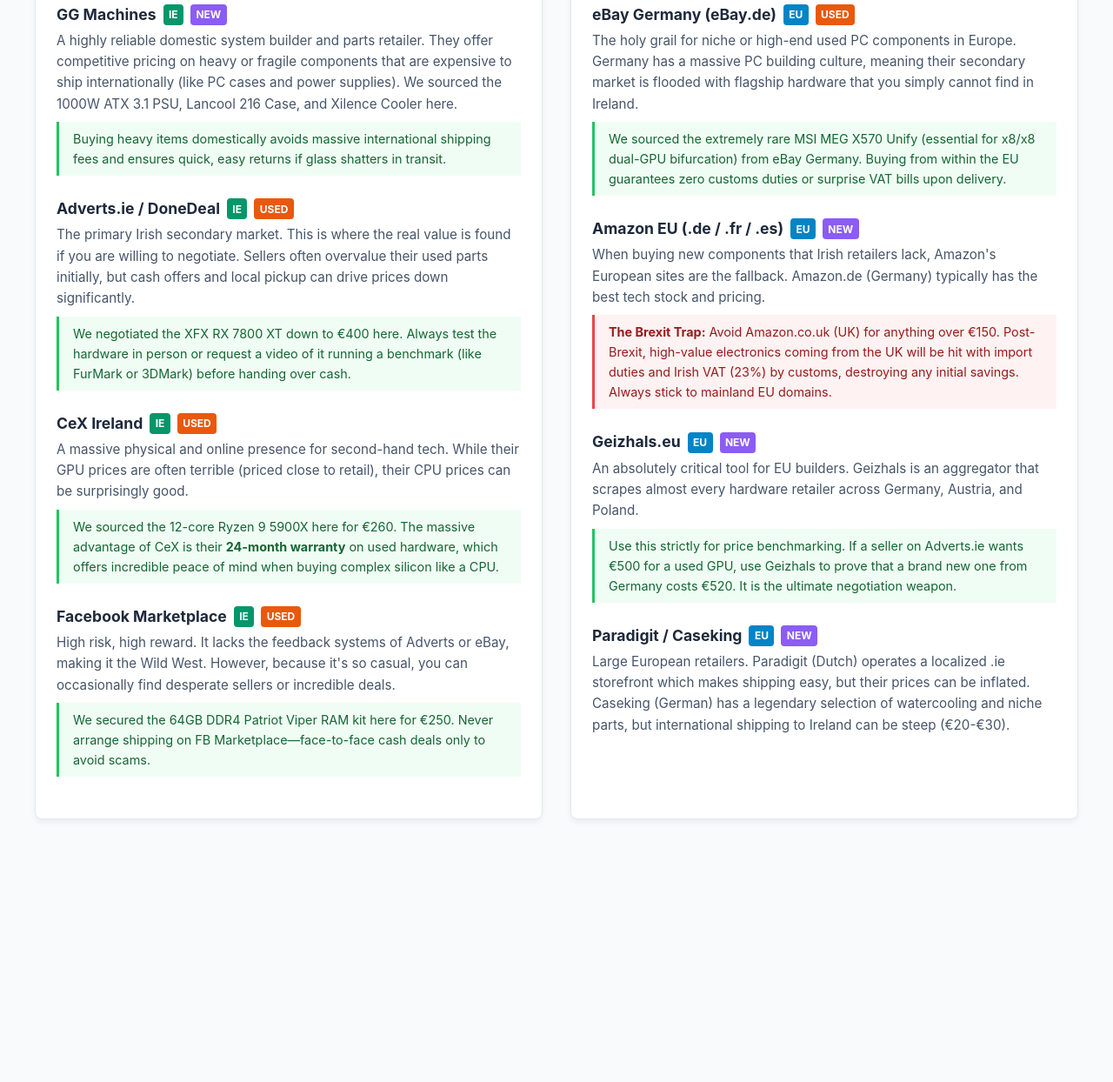
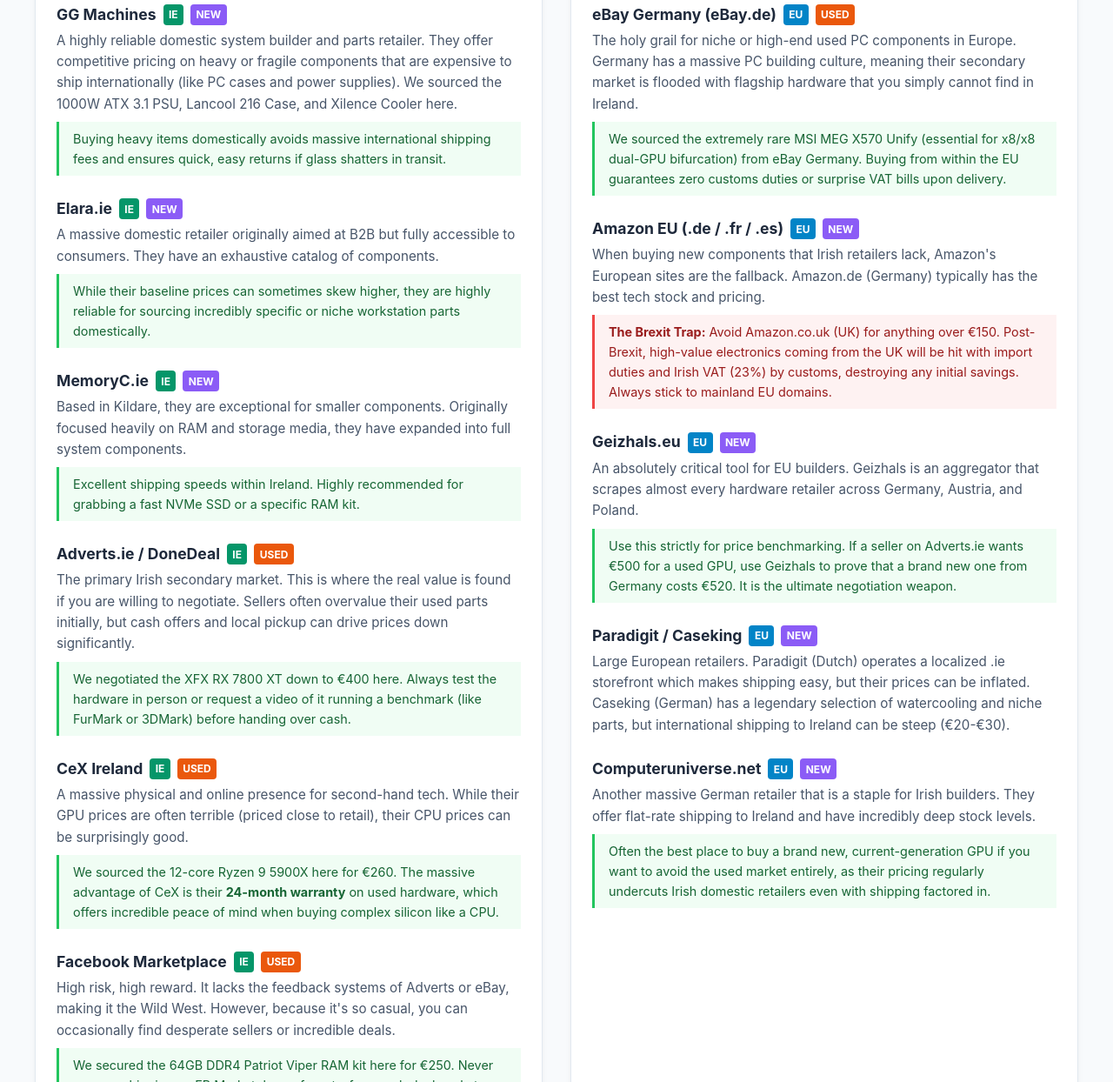
Before and after one commit to nycdubliner/rig-buy, a plain HTML site: page vendors.html in a window 1280 px wide. Shown: the part 306-1550 px from the top of the page at 87% size. Before the commit the page ends 1280 px from the top, so only its background shows below. Drawn offline with Linux system fonts and the light colour scheme.

Commit message:
Expand vendor list with Elara, MemoryC, and Computeruniverse

```diff
--- a/vendors.html
+++ b/vendors.html
@@ -129,6 +129,18 @@
                 </div>
 
                 <div class="vendor-item">
+                    <div class="vendor-title">Elara.ie <span class="tag irish">IE</span><span class="tag new">NEW</span></div>
+                    <div class="vendor-desc">A massive domestic retailer originally aimed at B2B but fully accessible to consumers. They have an exhaustive catalog of components.</div>
+                    <div class="pro-tip">While their baseline prices can sometimes skew higher, they are highly reliable for sourcing incredibly specific or niche workstation parts domestically.</div>
+                </div>
+
+                <div class="vendor-item">
+                    <div class="vendor-title">MemoryC.ie <span class="tag irish">IE</span><span class="tag new">NEW</span></div>
+                    <div class="vendor-desc">Based in Kildare, they are exceptional for smaller components. Originally focused heavily on RAM and storage media, they have expanded into full system components.</div>
+                    <div class="pro-tip">Excellent shipping speeds within Ireland. Highly recommended for grabbing a fast NVMe SSD or a specific RAM kit.</div>
+                </div>
+
+                <div class="vendor-item">
                     <div class="vendor-title">Adverts.ie / DoneDeal <span class="tag irish">IE</span><span class="tag used">USED</span></div>
                     <div class="vendor-desc">The primary Irish secondary market. This is where the real value is found if you are willing to negotiate. Sellers often overvalue their used parts initially, but cash offers and local pickup can drive prices down significantly.</div>
                     <div class="pro-tip">We negotiated the XFX RX 7800 XT down to €400 here. Always test the hardware in person or request a video of it running a benchmark (like FurMark or 3DMark) before handing over cash.</div>
@@ -173,6 +185,12 @@
                     <div class="vendor-title">Paradigit / Caseking <span class="tag eu">EU</span><span class="tag new">NEW</span></div>
                     <div class="vendor-desc">Large European retailers. Paradigit (Dutch) operates a localized .ie storefront which makes shipping easy, but their prices can be inflated. Caseking (German) has a legendary selection of watercooling and niche parts, but international shipping to Ireland can be steep (€20-€30).</div>
                 </div>
+
+                <div class="vendor-item">
+                    <div class="vendor-title">Computeruniverse.net <span class="tag eu">EU</span><span class="tag new">NEW</span></div>
+                    <div class="vendor-desc">Another massive German retailer that is a staple for Irish builders. They offer flat-rate shipping to Ireland and have incredibly deep stock levels.</div>
+                    <div class="pro-tip">Often the best place to buy a brand new, current-generation GPU if you want to avoid the used market entirely, as their pricing regularly undercuts Irish domestic retailers even with shipping factored in.</div>
+                </div>
             </section>
         </div>
     </div>
```
